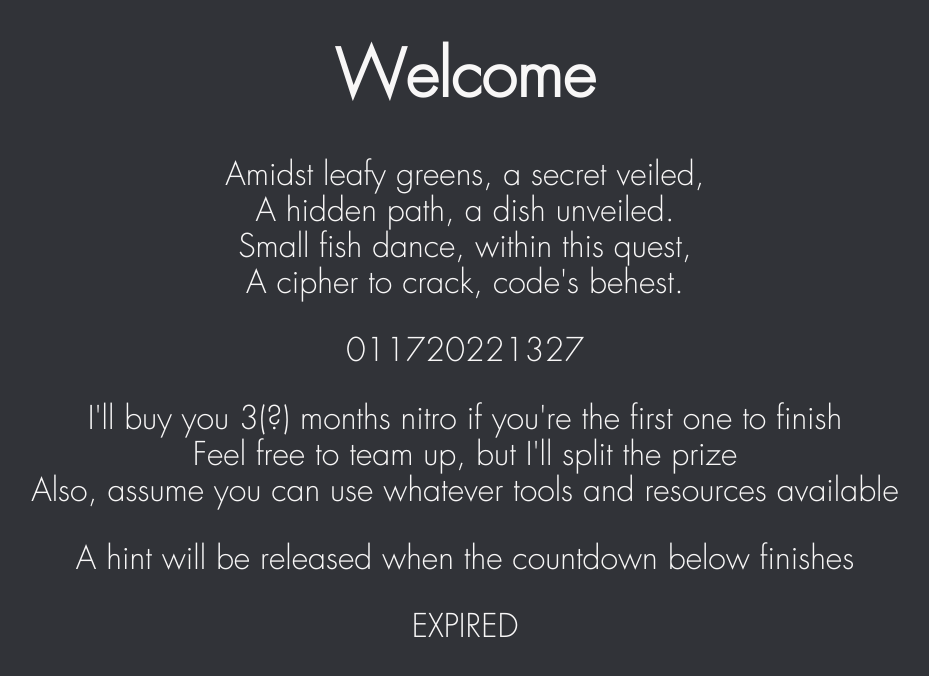
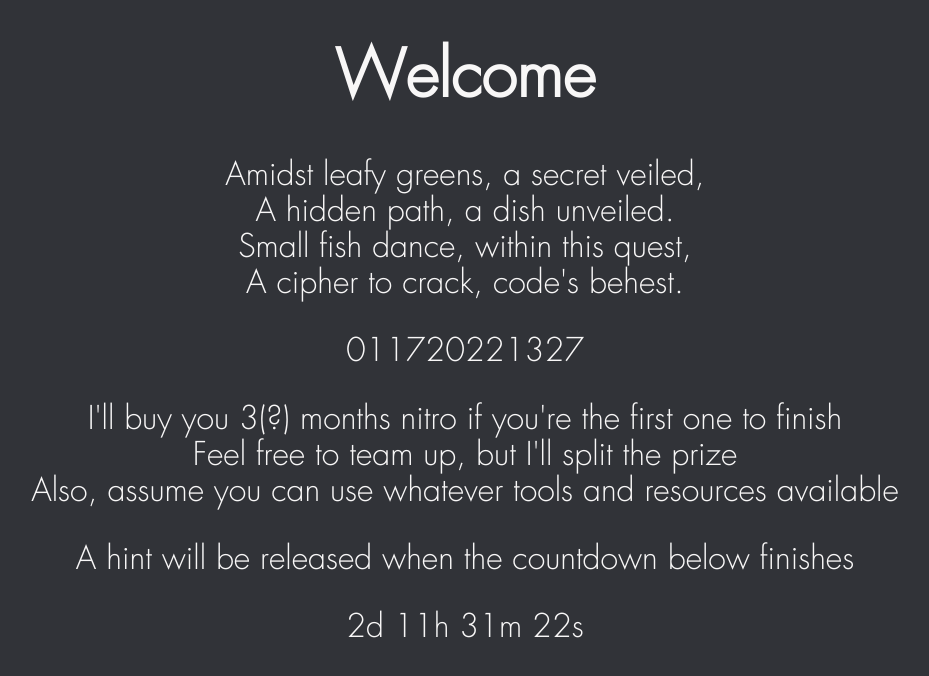
Before and after one commit to yesune/ScavengerHunt, a plain HTML site: page index.html in a window 1280 px wide. Shown: the whole page, without its empty margins (175-1104 px from the left). Drawn offline with Linux system fonts and the light colour scheme.

Commit message:
Update index.html

```diff
--- a/index.html
+++ b/index.html
@@ -31,7 +31,7 @@
 
                 <script>
                 // Set the date we're counting down to
-                var countDownDate = new Date("Jun 6, 2023 12:00:00").getTime();
+                var countDownDate = new Date("Jun 14, 2023 12:00:00").getTime();
 
                 // Update the count down every 1 second
                 var x = setInterval(function() {
```
